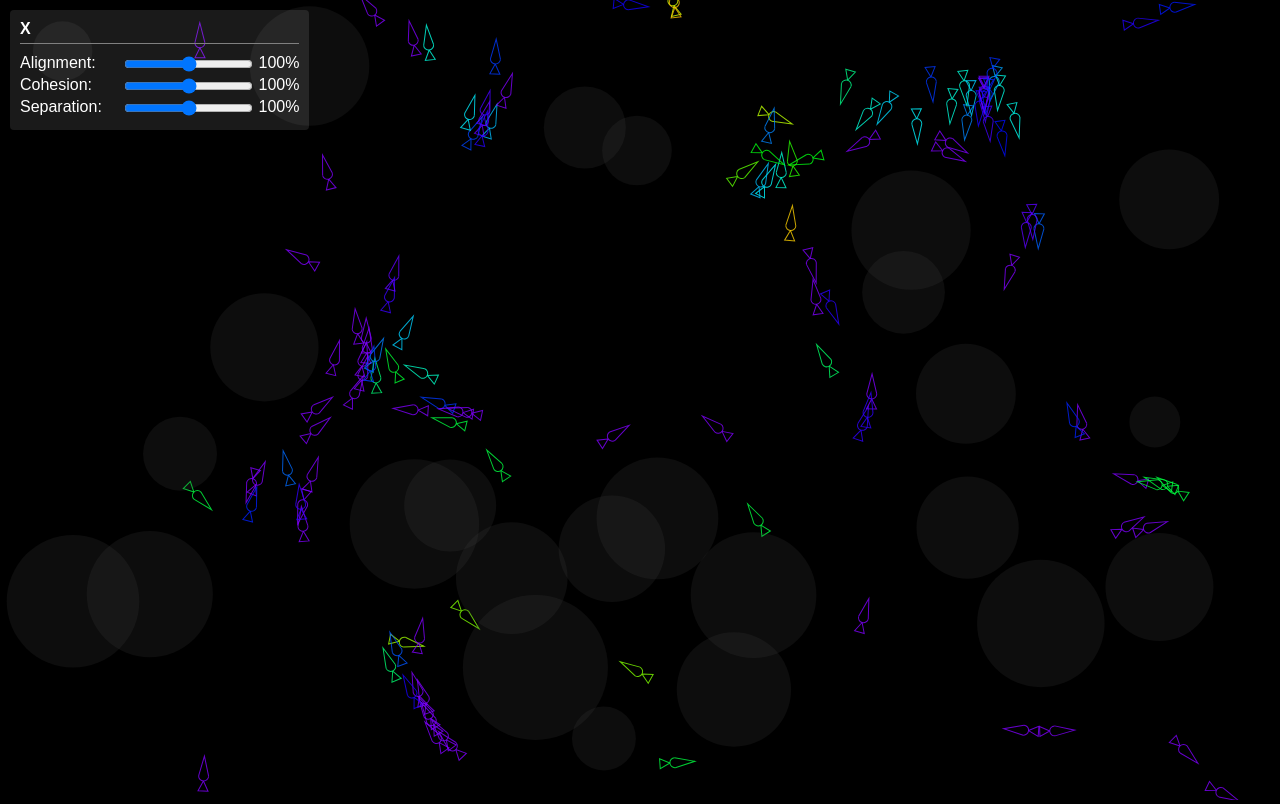
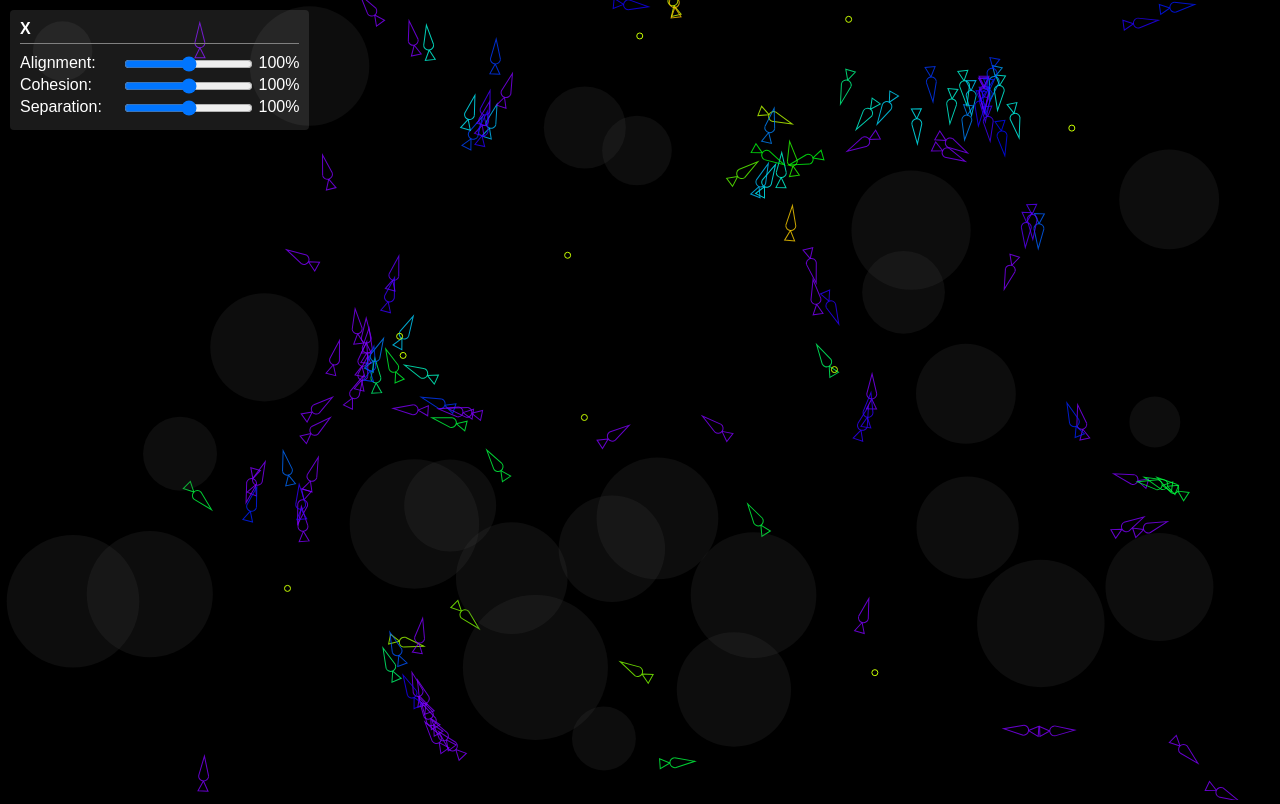
Before and after one commit to Christian-Adler/js_flocking_simulation, a plain HTML site: page index.html in a window 1280 px wide. Drawn offline with Linux system fonts and the light colour scheme.

Commit message:
add food particle

```diff
--- /dev/null
+++ b/food.mjs
@@ -0,0 +1,71 @@
+import {Vector} from "./vector.mjs";
+import {Obstacle} from "./obstacle.mjs";
+
+class Food {
+  static foods = [];
+  static step = 0;
+
+  constructor(position) {
+    this.position = position;
+    this.origin = position.clone();
+    this.r = 3;
+    Food.foods.push(this);
+  }
+
+  draw(ctx) {
+    ctx.save();
+    ctx.translate(this.position.x, this.position.y);
+    ctx.beginPath();
+    ctx.arc(0, 0, this.r, 0, Math.PI * 2);
+    ctx.stroke();
+    // ctx.fill();
+    ctx.restore();
+  }
+
+  static createRandomFood(worldWidth, worldHeight) {
+    let position;
+    let foundPos = false;
+    let tryCount = 0;
+    while (!foundPos && tryCount < 20) {
+      foundPos = true;
+      tryCount++;
+      position = new Vector((Math.random()) * worldWidth, (Math.random()) * worldHeight);
+
+      for (const obstacle of Obstacle.obstacles) {
+        const distance = position.distance(obstacle.position);
+        if (distance < obstacle.r + 50) {
+          foundPos = false;
+          break;
+        }
+      }
+    }
+
+    return new Food(position);
+  }
+
+  static foodCount() {
+    return Food.foods.length;
+  }
+
+  static update() {
+    Food.step += 0.003;
+    if (Food.step > 15 * Math.PI)
+      Food.step = 0;
+    let counter = 0;
+    for (const food of Food.foods) {
+      counter++;
+      const addX = Math.sin(Food.step * 3 + counter) * 5;
+      const addY = Math.cos(Food.step * 5 + counter) * 5;
+      food.position.x = food.origin.x + addX;
+      food.position.y = food.origin.y + addY;
+    }
+  }
+
+  static draw(ctx) {
+    for (const food of Food.foods) {
+      food.draw(ctx);
+    }
+  }
+}
+
+export {Food};
--- a/index.html
+++ b/index.html
@@ -83,6 +83,7 @@
 <script src="statics.mjs" type="module"></script>
 <script src="vector.mjs" type="module"></script>
 <script src="obstacle.mjs" type="module"></script>
+<script src="food.mjs" type="module"></script>
 <script src="boid.mjs" type="module"></script>
 <script src="flock.mjs" type="module"></script>
 <script src="main.mjs" type="module"></script>
--- a/main.mjs
+++ b/main.mjs
@@ -2,6 +2,7 @@ import {Flock} from "./flock.mjs";
 import {setAlignmentFactor, setCohesionFactor, setSeparationFactor} from "./statics.mjs";
 import {Vector} from "./vector.mjs";
 import {Obstacle} from "./obstacle.mjs";
+import {Food} from "./food.mjs";
 
 const canvas = document.getElementById("canvas");
 const ctx = canvas.getContext('2d');
@@ -52,6 +53,12 @@ const update = () => {
   ctx.fillStyle = 'rgba(64,64,64,0.2)';
   Obstacle.draw(ctx);
 
+  ctx.strokeStyle = 'rgb(200,255,0)';
+  if (Food.foodCount() < 10)
+    Food.createRandomFood(worldWidth, worldHeight);
+  Food.update();
+  Food.draw(ctx);
+
   updateWorldSettings();
 
   requestAnimationFrame(update);
```
